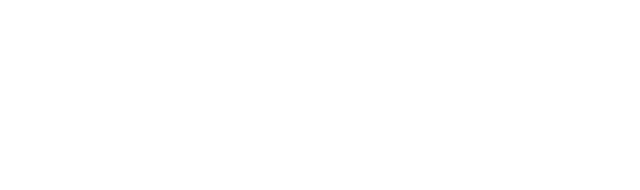
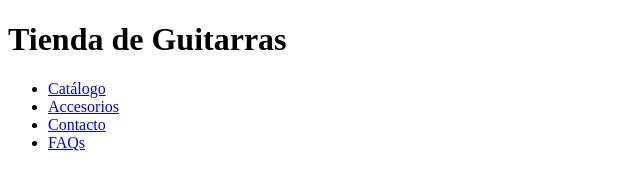
Before and after one commit to Ramaxx95/CoderHouse-pre-entrega-1, a plain HTML site: page index.html in a window 1280 px wide. Shown: the whole page, without its empty margins (0-640 px from the left). Drawn offline with Linux system fonts and the light colour scheme.

Commit message:
feat: links a las 4 pags

```diff
--- a/index.html
+++ b/index.html
@@ -1,9 +1,27 @@
 <!DOCTYPE html>
 <html lang="es">
     <head>
-
+        <meta charset="utf-8">
+        <meta name="viewport" content="width=device-width,initial-scale=1.0">
+        <title>Tienda de Guitarras</title>
     </head>
     <body>
+        <header>
+            <h1>Tienda de Guitarras</h1>
+            <nav>
+                <ul>
+                    <li><a href="./pages/catalogo.html">Catálogo</a></li>
+                    <li><a href="./pages/accesorios.html">Accesorios</a></li>
+                    <li><a href="./pages/contacto.html">Contacto</a></li>
+                    <li><a href="./pages/faq.html">FAQs</a></li>
+                </ul>
+            </nav>
+        </header>
+        <main>
 
+        </main>
     </body>
+    <footer>
+
+    </footer>
 </html>
```
Also changed, not shown: pages/accesorios.html (added), pages/catalogo.html (added), pages/contacto.html (added), pages/inicio.html (deleted), pages/proyectos.html (deleted), pages/sobre_mi.html (deleted).
